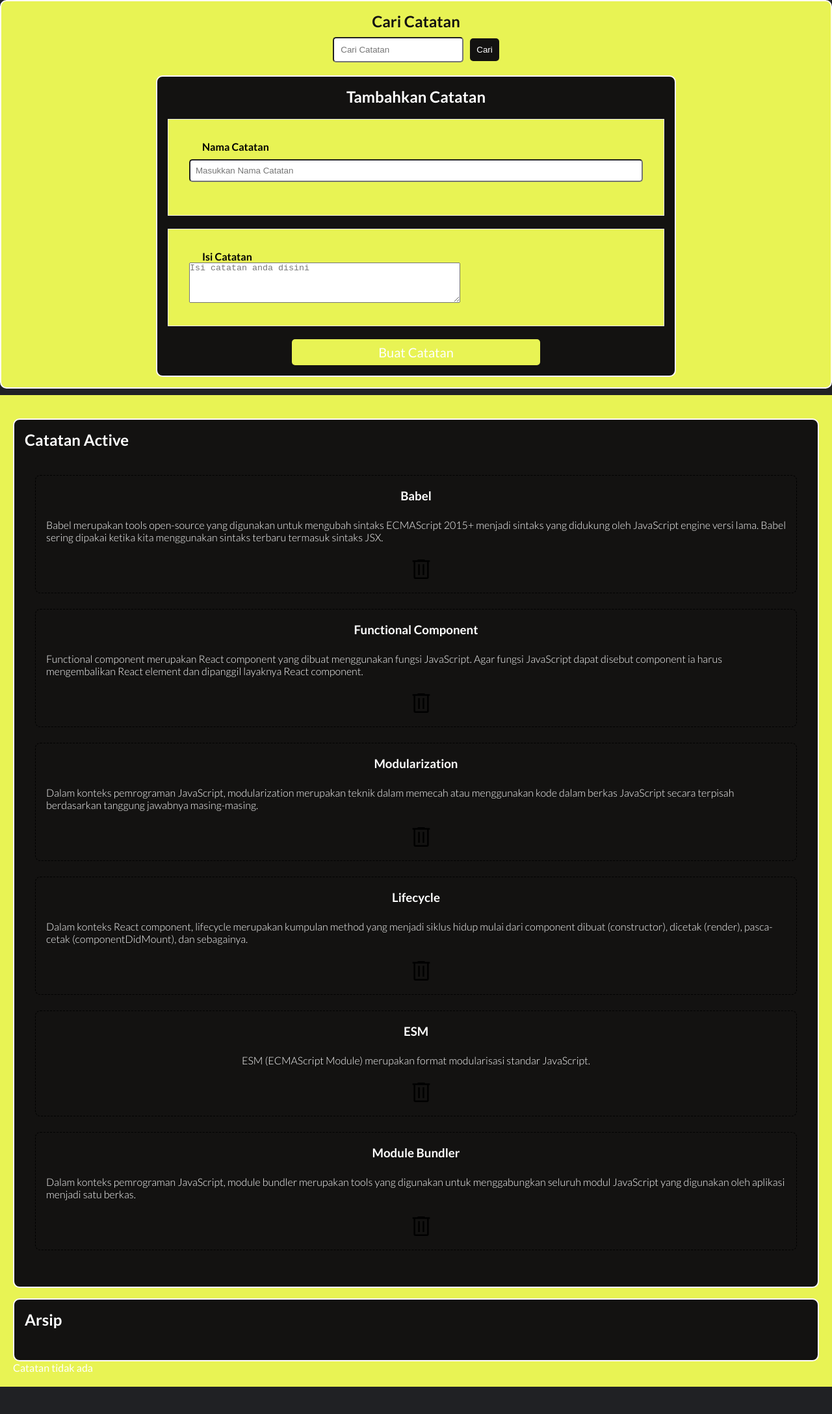
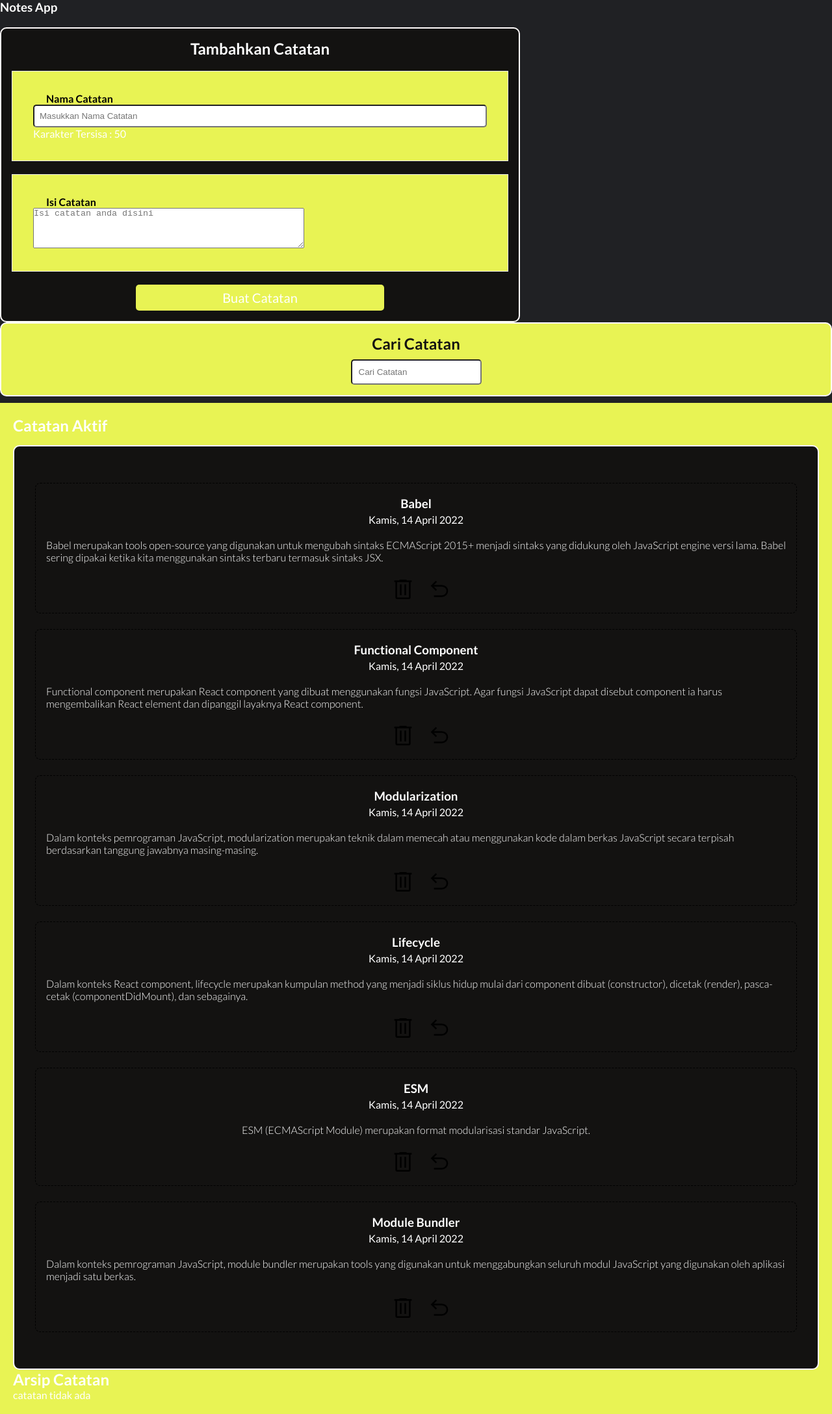
Before and after one commit to Muqniansyah/my-notes-app, a React (Vite) app: page / in a window 1280 px wide. Shown: the whole page at 65% size. Before the commit the page ends 2134 px from the top, so only its background shows below. Built offline with nearby package versions, Linux system fonts and the light colour scheme; a web font is replaced by a local one.

Commit message:
progress 3

```diff
--- a/src/components/NoteItem.jsx
+++ b/src/components/NoteItem.jsx
@@ -1,12 +1,18 @@
 import React from "react";
 import DeleteButton from "./button/DeleteButton";
+import ArsipButton from "./button/ArsipButton";
+import { showFormattedDate } from "../utils";
 
-function NoteItem({ title, body, id, onDelete }) {
+function NoteItem({ title, body, createdAt, id, onDelete, moveData }) {
   return (
     <div className="note_item">
       <h3 className="note-judul">{title}</h3>
+      <p className="note-date">{showFormattedDate(createdAt)}</p>
       <p className="note-pesan">{body}</p>
-      <DeleteButton id={id} onDelete={onDelete} />
+      <div className="icon">
+        <DeleteButton id={id} onDelete={onDelete} />
+        <ArsipButton id={id} moveData={moveData} />
+      </div>
     </div>
   );
 }
--- /dev/null
+++ b/src/components/NoteList.jsx
@@ -0,0 +1,27 @@
+import React from "react";
+import NoteItem from "./NoteItem";
+
+function NoteList({ notes, onDelete, moveData }) {
+  if (notes.length === 0) {
+    return <p>catatan tidak ada</p>;
+  } else {
+    return (
+      <section className="notes">
+        {/* <h2>Catatan Active</h2> */}
+        <div className="notes_list">
+          {notes.map((note) => (
+            <NoteItem
+              key={note.id}
+              id={note.id}
+              onDelete={onDelete}
+              moveData={moveData}
+              {...note}
+            />
+          ))}
+        </div>
+      </section>
+    );
+  }
+}
+
+export default NoteList;
--- a/src/components/NotesActive.jsx
+++ /dev/null
@@ -1,17 +0,0 @@
-import React from "react";
-import NoteItem from "./NoteItem";
-
-function NotesActive({ notes, onDelete }) {
-  return (
-    <section className="notes">
-      <h2>Catatan Active</h2>
-      <div id="incompleteNote" className="notes_list">
-        {notes.map((note) => (
-          <NoteItem key={note.id} id={note.id} onDelete={onDelete} {...note} />
-        ))}
-      </div>
-    </section>
-  );
-}
-
-export default NotesActive;
--- a/src/components/NotesApp.jsx
+++ b/src/components/NotesApp.jsx
@@ -1,6 +1,7 @@
 import React from "react";
+import NoteList from "./NoteList";
+import NotesInput from "./NotesInput";
 import SearchBar from "./SearchBar";
-import NotesResult from "./NotesResult";
 import { getInitialData } from "../utils/index";
 
 class NotesApp extends React.Component {
@@ -9,15 +10,89 @@ class NotesApp extends React.Component {
 
     this.state = {
       notes: getInitialData(),
+      searchNote: "",
     };
+
+    this.onAddNoteHandler = this.onAddNoteHandler.bind(this);
+    this.onDeleteHandler = this.onDeleteHandler.bind(this);
+    this.onSearchHandler = this.onSearchHandler.bind(this);
+    this.onMoveDataHandler = this.onMoveDataHandler.bind(this);
+  }
+
+  // event hapus
+  onDeleteHandler(id) {
+    const newNotes = this.state.notes.filter((note) => note.id !== id);
+    this.setState({ notes: newNotes });
+  }
+
+  // event tambah
+  onAddNoteHandler({ title, body }) {
+    this.setState((prevState) => {
+      return {
+        notes: [
+          ...prevState.notes,
+          {
+            id: +new Date(),
+            title,
+            body,
+            createdAt: new Date().toDateString(),
+            archived: false,
+          },
+        ],
+      };
+    });
+  }
+
+  // event arsip
+  onMoveDataHandler({ id }) {
+    const notes = this.state.notes.map((note) =>
+      note.id === id ? (note.archived = !note.archived) : note
+    );
+    this.setState({ notes });
+  }
+
+  // event search
+  onSearchHandler(event) {
+    this.setState(() => {
+      return {
+        searchNote: event.target.value,
+      };
+    });
   }
 
   render() {
+    // search
+    const noteSearch = this.state.notes.filter((note) =>
+      note.title.toLowerCase().includes(this.state.searchNote.toLowerCase())
+    );
+    // archive
+    const activeNotes = noteSearch.filter((note) => {
+      return note.archived === false;
+    });
+    const archivedNotes = noteSearch.filter((note) => {
+      return note.archived === true;
+    });
     return (
-      <>
-        <SearchBar />
-        <NotesResult />
-      </>
+      <div>
+        <h3>Notes App</h3>
+        <NotesInput addNote={this.onAddNoteHandler} />
+        <SearchBar onSearch={this.onSearchHandler} />
+        <div className="result">
+          <h2>Catatan Aktif</h2>
+          <NoteList
+            notes={activeNotes}
+            moveData={this.onMoveDataHandler}
+            onDelete={this.onDeleteHandler}
+          />
+
+          <h2>Arsip Catatan</h2>
+          <NoteList
+            notes={archivedNotes}
+            moveData={this.onMoveDataHandler}
+            onDelete={this.onDeleteHandler}
+          />
+        </div>
+      </div>
     );
   }
 }
--- a/src/components/NotesArsip.jsx
+++ /dev/null
@@ -1,12 +0,0 @@
-import React from "react";
-
-function NotesArsip({}) {
-  return (
-    <section className="notes">
-      <h2>Arsip</h2>
-      <div id="completeNote" className="notes_list"></div>
-    </section>
-  );
-}
-
-export default NotesArsip;
--- a/src/components/NotesInput.jsx
+++ b/src/components/NotesInput.jsx
@@ -1,5 +1,4 @@
 import React from "react";
-import SubmitButton from "./button/SubmitButton";
 
 class NotesInput extends React.Component {
   constructor(props) {
@@ -8,27 +7,55 @@ class NotesInput extends React.Component {
     this.state = {
       title: "",
       body: "",
+      maxTitle: 50,
     };
+
+    this.onTitleChangeHandler = this.onTitleChangeHandler.bind(this);
+    this.onBodyChangeHandler = this.onBodyChangeHandler.bind(this);
+    this.onSubmitEventHandler = this.onSubmitEventHandler.bind(this);
+  }
+
+  onTitleChangeHandler(event) {
+    const newTitle = event.target.value;
+    if (newTitle.length <= this.state.maxTitle) {
+      this.setState({
+        title: newTitle,
+      });
+    }
+  }
+
+  onBodyChangeHandler(event) {
+    this.setState(() => {
+      return {
+        body: event.target.value,
+      };
+    });
+  }
+
+  // submit event handler
+  onSubmitEventHandler(event) {
+    event.preventDefault();
+    this.props.addNote(this.state);
   }
 
   render() {
     return (
       <section className="input_section">
         <h2>Tambahkan Catatan</h2>
-        <form id="inputBook">
+        <form onSubmit={this.onSubmitEventHandler}>
           <div className="input">
             {/* input nama */}
             <label htmlFor="inputNoteTitle">Nama Catatan</label>
             <input
-              id="inputNoteTitle"
               type="text"
               required
               placeholder="Masukkan Nama Catatan"
-              maxlength="25"
+              value={this.state.title}
+              onChange={this.onTitleChangeHandler}
             />
-            <label id="notifikasiSisaKarakter">
-              Sisa karakter : <span id="sisaKarakter"></span>
-            </label>
+            <p>
+              Karakter Tersisa : {this.state.maxTitle - this.state.title.length}
+            </p>
           </div>
           <div className="input">
             {/* input pesan */}
@@ -36,16 +63,18 @@ class NotesInput extends React.Component {
             <br />
             <textarea
               name="pesan"
-              id="pesan"
               cols="50"
               rows="4"
               placeholder="Isi catatan anda disini"
+              value={this.state.body}
+              onChange={this.onBodyChangeHandler}
             ></textarea>
           </div>
-          <SubmitButton />
+          <button type="submit">Buat Catatan</button>
         </form>
       </section>
     );
   }
 }
+
 export default NotesInput;
--- a/src/components/NotesResult.jsx
+++ b/src/components/NotesResult.jsx
@@ -1,37 +1,26 @@
 import React from "react";
-import NotesArsip from "./NotesArsip";
-import NotesActive from "./NotesActive";
-import { getInitialData } from "../utils/index";
+// import NoteList from "./NoteList";
 
-class NotesResult extends React.Component {
-  constructor(props) {
-    super(props);
+function NotesResult({ notes, arsip, moveData, onDelete }) {
+  return (
+    <div className="result">
+      <h2>Catatan Aktif</h2>
+      <NoteList
+        notes={notes}
+        moveData={moveData}
+        onDelete={onDelete}
+        text="arsip"
+      />
 
-    this.state = {
-      notes: getInitialData(),
-    };
-
-    this.onDeleteHandler = this.onDeleteHandler.bind(this);
-  }
-
-  // event hapus
-  onDeleteHandler(id) {
-    const { notes } = this.state;
-    const newNotes = this.state.notes.filter((note) => note.id !== id);
-    this.setState({ notes: newNotes });
-  }
-
-  render() {
-    const { notes } = this.state;
-    return (
-      <div className="result">
-        <NotesActive notes={this.state.notes} onDelete={this.onDeleteHandler} />
-        {notes.length === 0 && <p>Catatan tidak ada</p>}
-        <NotesArsip />
-        <p>Catatan tidak ada</p>
-      </div>
-    );
-  }
+      <h2>Arsip Catatan</h2>
+      <NoteList
+        notes={arsip}
+        moveData={moveData}
+        onDelete={onDelete}
+        text="active"
+      />
+    </div>
+  );
 }
 
 export default NotesResult;
--- a/src/components/SearchBar.jsx
+++ b/src/components/SearchBar.jsx
@@ -1,19 +1,18 @@
 import React from "react";
-import NotesInput from "./NotesInput";
 
-function SearchBar({}) {
+function SearchBar({ search, onSearch }) {
   return (
     <section className="search_section">
       <h2>Cari Catatan</h2>
       <form id="searchNote">
-        {/* <label for="searchNoteTitle"></label> */}
-        <input id="searchNoteTitle" type="text" placeholder="Cari Catatan" />
-        <button id="searchSubmit" type="submit">
-          Cari
-        </button>
+        <label htmlFor="searchNoteTitle"></label>
+        <input
+          type="text"
+          placeholder="Cari Catatan"
+          value={search}
+          onChange={onSearch}
+        />
       </form>
-
-      <NotesInput />
     </section>
   );
 }
--- a/src/components/button/ArsipButton.jsx
+++ b/src/components/button/ArsipButton.jsx
@@ -0,0 +1,7 @@
+import React from "react";
+
+function ArsipButton({ id, moveData }) {
+  return <button className="arsip" onClick={() => moveData(id)}></button>;
+}
+
+export default ArsipButton;
--- a/src/components/button/SubmitButton.jsx
+++ /dev/null
@@ -1,11 +0,0 @@
-import React from "react";
-
-function SubmitButton({}) {
-  return (
-    <button id="noteSubmit" type="submit">
-      Buat Catatan
-    </button>
-  );
-}
-
-export default SubmitButton;
--- a/src/styles/style.css
+++ b/src/styles/style.css
@@ -157,6 +157,11 @@ body {
   font-weight: lighter;
 }
 
+.note_item .icon {
+  display: flex;
+  flex-direction: row;
+}
+
 .delete {
   width: 40px;
   height: 40px;
@@ -172,6 +177,24 @@ body {
 
 .delete:hover {
   background: url("../../public/icon/trash2.svg");
+  background-size: contain;
+}
+
+.arsip {
+  width: 40px;
+  height: 40px;
+  background: url("../../public/icon/undo.svg");
+  background-size: contain;
+  margin-left: 16px;
+  margin-top: 20px;
+  border: 0;
+  /* color: blue; */
+  /* border-radius: 4px; */
+  cursor: pointer;
+}
+
+.arsip:hover {
+  background: url("../../public/icon/undo2.svg");
   background-size: contain;
 }
 
```
